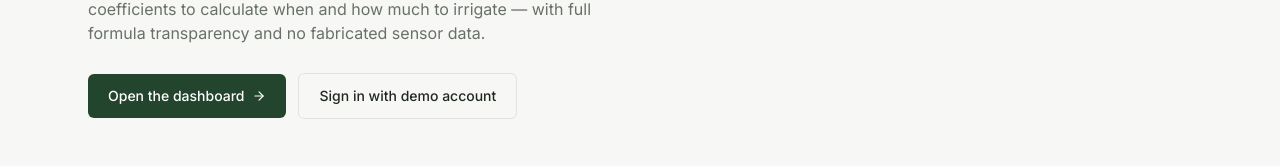
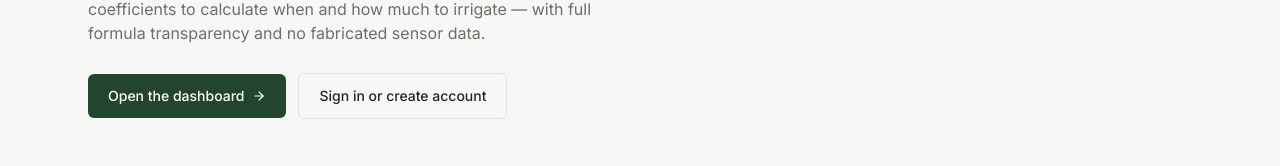
Before and after one commit to gopinathmadhu0703-star/agripulse-ai, a React (Vite) app: page / in a window 1280 px wide. Shown: the part 322-488 px from the top of the page. Built offline with nearby package versions, Linux system fonts and the light colour scheme; no server answers.

Commit message:
Remove demo account wording from landing page

```diff
--- a/src/pages/LandingPage.tsx
+++ b/src/pages/LandingPage.tsx
@@ -134,7 +134,7 @@ export function LandingPage() {
               onClick={showSignInModal}
               className="px-5 py-3 border border-[#E0E5DD] text-[#202820] text-sm font-medium rounded-md hover:bg-[#EAF0E6] hover:border-[#527A45] transition-colors"
             >
-              Sign in with demo account
+              Sign in or create account
             </button>
           </div>
         </div>
```
